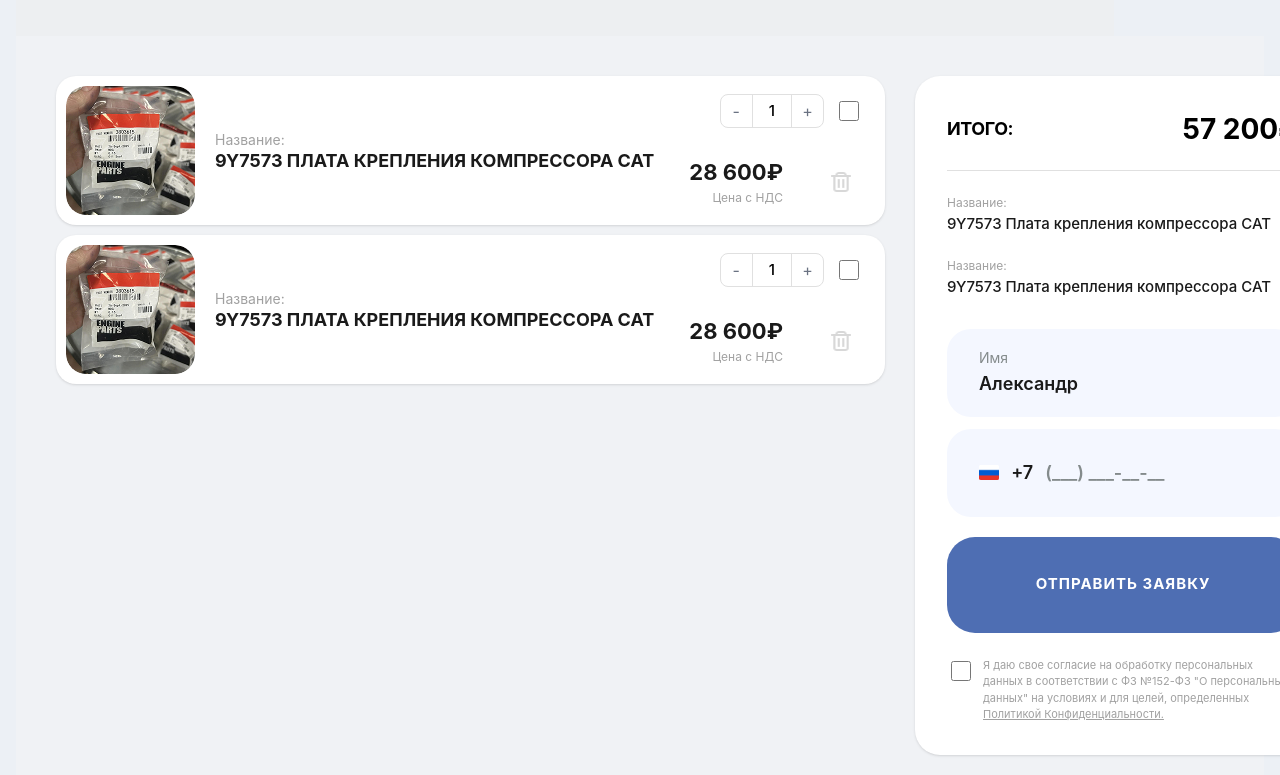
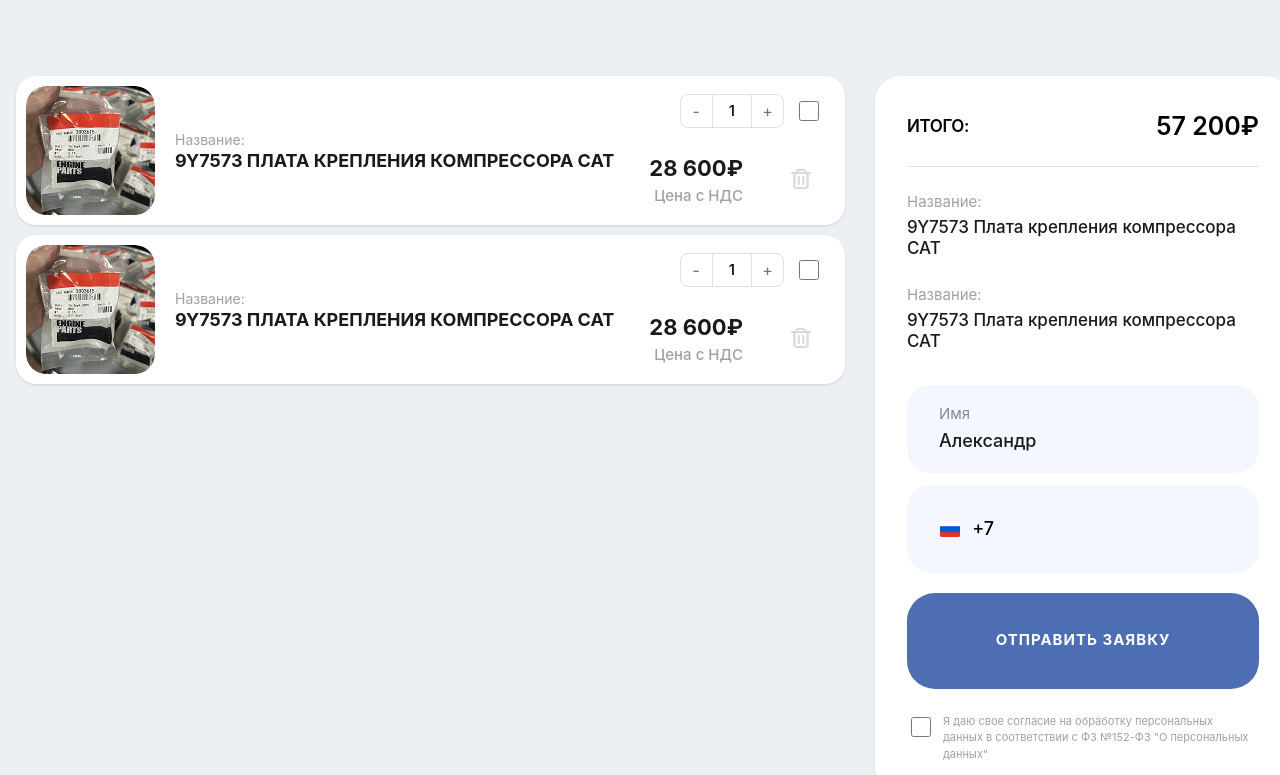
Before and after one commit to KJDev99/shina, a React (Vite) app: page /basket in a window 1280 px wide. Shown: the part 401-1176 px from the top of the page. Built offline with nearby package versions, Linux system fonts and the light colour scheme; a web font is replaced by a local one.

Commit message:
tayyorlab boldim

```diff
--- a/src/components/ui/FormPost.jsx
+++ b/src/components/ui/FormPost.jsx
@@ -1,7 +1,12 @@
+import { useState } from "react";
+
 export default function FormPost() {
+  const [phone, setPhone] = useState("+7 ");
+
   return (
     <div className="max-w-[1400px] w-full rounded-[25px] bg-white mt-[30px] md:mt-[50px] px-2 md:px-5 pb-10">
       <div className="flex flex-col md:flex-row gap-[11px] mt-[10px]">
+
         <input
           type="text"
           placeholder="Имя"
@@ -15,11 +20,44 @@
         />
 
         <div className="w-full md:w-[352px] h-[70px] md:h-[101px] rounded-2xl md:rounded-3xl bg-[#F4F7FF] flex items-center px-5 gap-3">
-          <img src="/quvonch/Siroj/image0.png" alt="" className="w-6 h-auto" />
-          <span className="text-lg">+7</span>
+          <img
+            src="/quvonch/Siroj/image0.png"
+            alt=""
+            className="w-6 h-auto"
+          />
+
           <input
-            type="number"
-            placeholder="(___) ___--"
+            type="text"
+            value={phone}
+            onChange={(e) => {
+              let value = e.target.value.replace(/\D/g, "");
+
+              if (value.startsWith("7")) {
+                value = value.slice(1);
+              }
+
+              value = value.slice(0, 10);
+
+              let formatted = "+7 ";
+
+              if (value.length > 0) {
+                formatted += "(" + value.slice(0, 3);
+              }
+
+              if (value.length >= 3) {
+                formatted += ") " + value.slice(3, 6);
+              }
+
+              if (value.length >= 6) {
+                formatted += "-" + value.slice(6, 8);
+              }
+
+              if (value.length >= 8) {
+                formatted += "-" + value.slice(8, 10);
+              }
+
+              setPhone(formatted);
+            }}
             className="bg-transparent outline-none text-gray-900 text-lg w-full"
           />
         </div>
@@ -28,20 +66,6 @@
           <h1 className="text-white font-medium">Отправить</h1>
         </button>
       </div>
-      <div className="mt-[20px] mb-[10px] px-2">
-        <label className="custom-checkbox flex items-start">
-          <input type="checkbox" className="mt-1" />
-          <span className="checkmark"></span>
-          <span className="font-normal text-[12px] md:text-[14px] ml-[10px] text-[#97989B] leading-tight">
-            Я даю свое согласие на обработку персональных данных в соответствии
-            с ФЗ №152-ФЗ “О персональных данных” на условиях и для целей,
-            определенных{" "}
-            <a href="#" className="underline">
-              Политикой Конфиденциальности.
-            </a>
-          </span>
-        </label>
-      </div>
     </div>
   );
 }
--- a/src/pages/quvonch/basket.jsx
+++ b/src/pages/quvonch/basket.jsx
@@ -1,6 +1,8 @@
-
+import { useState } from "react";
 
 export default function Basket() {
+  const [phone, setPhone] = useState("+7 ");
+
   return (
     <div className="max-w-[1436px] m-auto py-10 px-4">
       <div className="flex items-center gap-2 mb-6 text-[14px]">
@@ -8,11 +10,13 @@
         <span className="text-[#999999] text-[10px]">❯</span>
         <span className="text-[#999999]">Caterpillar</span>
       </div>
-            <div className="flex items-center justify-between bg-[#EDEFF1] px-8 py-6 mr-[150px]">
+
+      <div className="flex items-center justify-between py-6 mr-[150px]">
         <div className="flex items-end gap-6">
-                    <h1 className="text-8xl font-semibold uppercase tracking-tight  text-black">
+          <h1 className="text-8xl font-semibold uppercase tracking-tight text-black">
             Корзина
           </h1>
+
           <span className="text-[30px] font-semibold text-[#11111133] mb-3">
             2 товара
           </span>
@@ -23,7 +27,8 @@
           <input type="checkbox" className="w-5 h-5" />
         </label>
       </div>
-            <div className="flex items-start gap-[30px] bg-[#F0F2F5] p-10 font-sans">
+
+      <div className="flex items-start gap-[30px] py-10 font-sans">
         <div className="flex flex-col gap-[10px]">
           {[1, 2].map((item) => (
             <div
@@ -42,6 +47,7 @@
                 <p className="text-[14px] font-normal text-[#A1A1A1]">
                   Название:
                 </p>
+
                 <h2 className="text-[18px] font-bold leading-tight text-[#1A1A1A] uppercase">
                   9Y7573 ПЛАТА КРЕПЛЕНИЯ КОМПРЕССОРА CAT
                 </h2>
@@ -50,14 +56,17 @@
               <div className="flex flex-col items-end justify-between h-full py-2 pr-4">
                 <div className="flex items-center gap-[15px]">
                   <div className="flex items-center border border-[#E0E0E0] rounded-lg overflow-hidden bg-white">
-                                        <button className="w-[32px] h-[32px] flex items-center justify-center text-gray-500 hover:bg-gray-50 transition-colors border-r border-[#E0E0E0]">
+                    <button className="w-[32px] h-[32px] flex items-center justify-center text-gray-500 border-r border-[#E0E0E0]">
                       -
                     </button>
+
                     <span className="px-4 text-[15px] font-medium">1</span>
-                                        <button className="w-[32px] h-[32px] flex items-center justify-center text-gray-500 hover:bg-gray-50 transition-colors border-l border-[#E0E0E0]">
+
+                    <button className="w-[32px] h-[32px] flex items-center justify-center text-gray-500 border-l border-[#E0E0E0]">
                       +
                     </button>
                   </div>
+
                   <input
                     type="checkbox"
                     className="w-[20px] h-[20px] rounded border-[#C4C4C4] accent-[#4E6EB3] cursor-pointer"
@@ -69,9 +78,13 @@
                     <p className="text-[22px] font-bold text-[#1A1A1A]">
                       28 600₽
                     </p>
-                                        <p className="text-[12px] text-[#A1A1A1]">Цена с НДС</p>
+
+                    <p className="text-[15px] font-medium text-[#11111166]">
+                      Цена с НДС
+                    </p>
                   </div>
-                                    <button className="p-2 hover:bg-gray-50 rounded-full transition-colors">
+
+                  <button className="p-2 hover:bg-gray-50 rounded-full">
                     <img
                       src="/quvonch/Siroj/bye.png"
                       alt=""
@@ -86,17 +99,23 @@
 
         <div className="w-[430px] bg-white rounded-[25px] p-8 shadow-sm flex flex-col">
           <div className="flex justify-between items-center border-b border-[#E0E0E0] pb-5 mb-6">
-                        <span className="text-lg font-bold uppercase tracking-tight text-black">
+            <span className="text-[17px] font-semibold uppercase tracking-tight text-black">
               итого:
             </span>
-                        <span className="text-[28px] font-bold text-black">57 200₽</span>
+
+            <span className="text-[25px] font-semibold text-black">
+              57 200₽
+            </span>
           </div>
 
           <div className="flex flex-col gap-6 mb-8">
             {[1, 2].map((i) => (
               <div key={i} className="flex flex-col">
-                                <label className="text-[#A1A1A1] text-xs mb-1">Название:</label>
-                                <p className="text-[#1A1A1A] text-[15px] font-medium leading-tight">
+                <label className="text-[#A1A1A1] text-[15px] font-normal mb-1">
+                  Название:
+                </label>
+
+                <p className="text-[#1A1A1A] text-[17px] font-medium leading-tight">
                   9Y7573 Плата крепления компрессора CAT
                 </p>
               </div>
@@ -105,11 +124,12 @@
 
           <div className="flex flex-col gap-3">
             <div className="w-full h-[88px] rounded-[24px] bg-[#F4F7FF] flex flex-col justify-center px-8">
-                            <label className="text-[#848B8C] text-sm mb-0.5">Имя</label>
+              <label className="text-[#848B8C] text-[15px] font-normal mb-0.5">Имя</label>
+
               <input
                 type="text"
                 placeholder="Александр"
-                                className="bg-transparent text-[#1A1A1A] text-lg font-semibold outline-none placeholder:text-[#1A1A1A]"
+                className="bg-transparent text-[#1A1A1A] text-[18px] font-medium outline-none placeholder:text-[#1A1A1A]"
               />
             </div>
 
@@ -120,11 +140,40 @@
                   alt=""
                   className="w-6 h-4 object-contain"
                 />
-                                <span className="text-lg font-semibold text-[#1A1A1A]">+7</span>
+
                 <input
-                                    type="tel"
-                                    placeholder="(___) ___-__-__"
-                                    className="bg-transparent text-lg font-semibold outline-none w-full placeholder:text-[#848B8C]"
+                  type="text"
+                  value={phone}
+                  onChange={(e) => {
+                    let value = e.target.value.replace(/\D/g, "");
+
+                    if (value.startsWith("7")) {
+                      value = value.slice(1);
+                    }
+
+                    value = value.slice(0, 10);
+
+                    let formatted = "+7 ";
+
+                    if (value.length > 0) {
+                      formatted += "(" + value.slice(0, 3);
+                    }
+
+                    if (value.length >= 3) {
+                      formatted += ") " + value.slice(3, 6);
+                    }
+
+                    if (value.length >= 6) {
+                      formatted += "-" + value.slice(6, 8);
+                    }
+
+                    if (value.length >= 8) {
+                      formatted += "-" + value.slice(8, 10);
+                    }
+
+                    setPhone(formatted);
+                  }}
+                  className="bg-transparent text-[18px] font-medium outline-none w-full placeholder:text-[#848B8C]"
                 />
               </div>
             </div>
@@ -141,17 +190,14 @@
               type="checkbox"
               className="w-5 h-5 rounded border-[#C4C4C4] mt-1 accent-[#4E6EB3] flex-shrink-0 cursor-pointer"
             />
+
             <label className="text-[#A1A1A1] text-[11px] leading-[1.5]">
               Я даю свое согласие на обработку персональных данных в
-                            соответствии с ФЗ №152-ФЗ "О персональных данных" на условиях и
-                            для целей, определенных{" "}
-                            <span className="underline cursor-pointer">
-                                Политикой Конфиденциальности.
-                            </span>
+              соответствии с ФЗ №152-ФЗ "О персональных данных"
             </label>
           </div>
         </div>
       </div>
     </div>
-    )
+  );
 }
```
Lines whose indentation alone changed are shown as unchanged.
